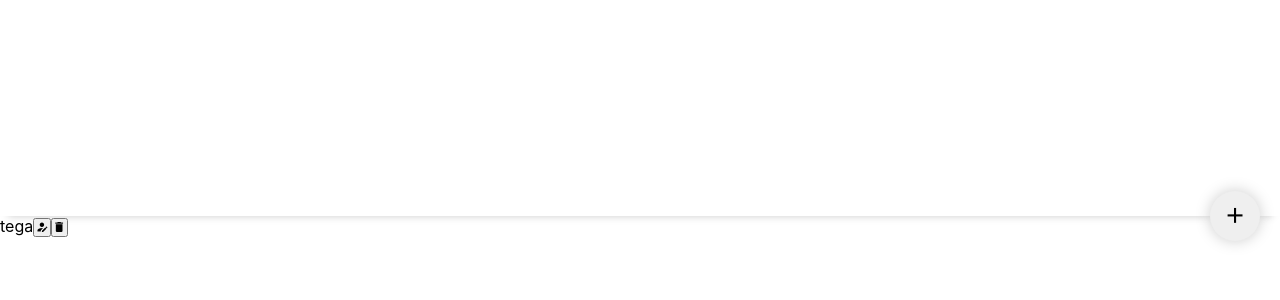
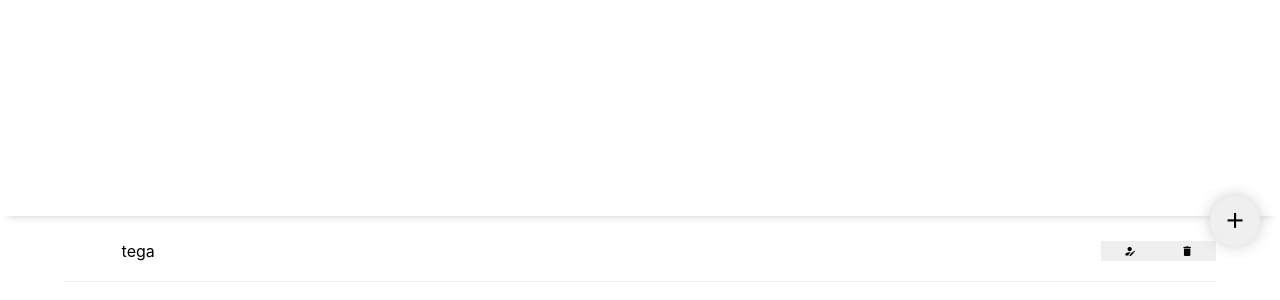
Before and after one commit to codebarz/react-contact-listing, a React (Create React App) app: page / in a window 1280 px wide. Shown: the part 24-324 px from the top of the page. Built offline with nearby package versions, Linux system fonts and the light colour scheme.

Commit message:
Added styling to single-list item

```diff
--- a/src/Components/List/List.css
+++ b/src/Components/List/List.css
@@ -0,0 +1,17 @@
+.single-list {
+  width: 90%;
+  padding: 20px 0;
+  border-bottom: 1px solid #f0f0f8;
+  display: flex;
+  margin: 5px auto;
+}
+.single-list span {
+  font-size: 16px;
+  flex: 0 0 85%;
+  margin-left: 5%;
+}
+.single-list button {
+  font-size: 1vw;
+  border: none;
+  flex: 0 0 5%;
+}
--- a/src/Components/List/List.js
+++ b/src/Components/List/List.js
@@ -1,4 +1,6 @@
 import React, { useState } from 'react';
+
+import './List.css';
 
 function List() {
   const [editState, setEditState] = useState({ editing: false });
```
